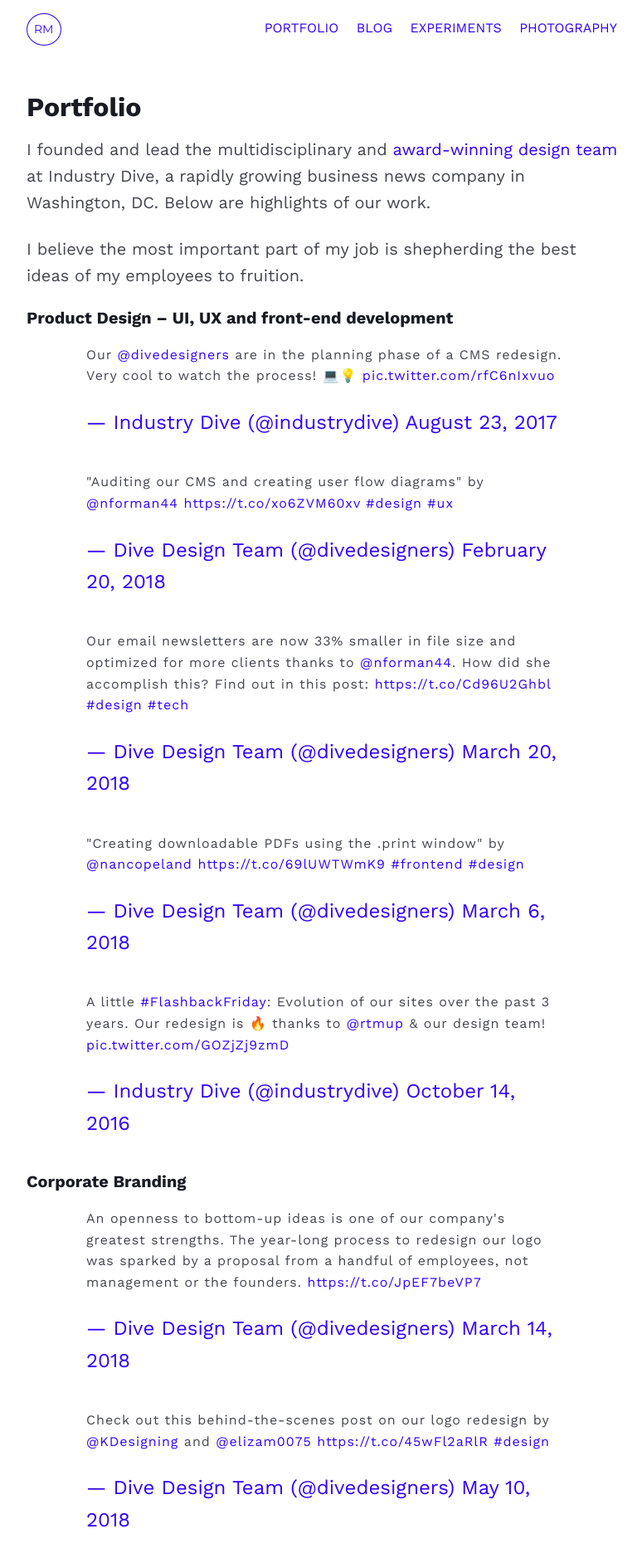
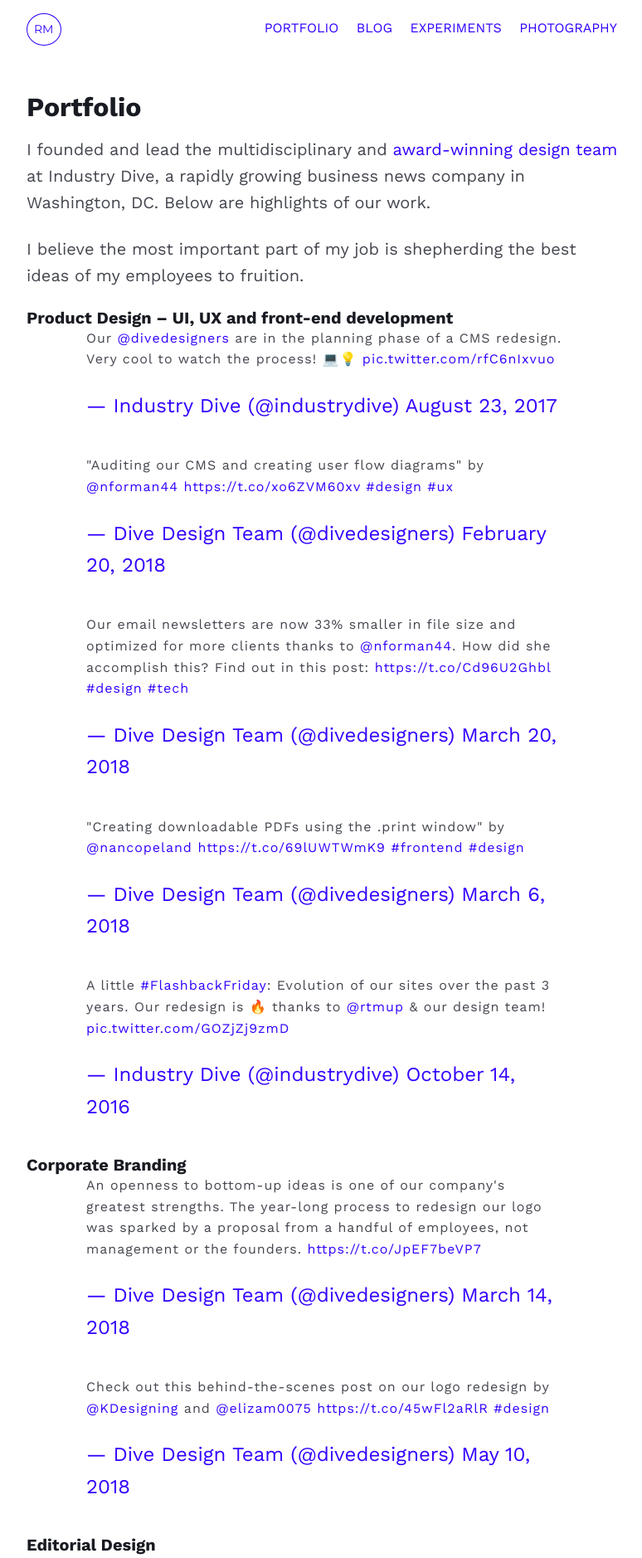
Before and after one commit to mcknightlabs/rtmup, a Jekyll site: the page built from portfolio.html, in a window 1280 px wide. Shown: the top 1878 px of the page at 83% size, without its empty margins (248-1022 px from the left). Built offline with Jekyll 4.4.1, drawn with Linux system fonts in a browser that asks for light colours; comment, search, counter and statistics services are not loaded.

Commit message:
updates portfolio styling

```diff
--- a/scss/_global.scss
+++ b/scss/_global.scss
@@ -3,6 +3,9 @@
 	-webkit-font-smoothing: antialiased;
 	-moz-osx-font-smoothing: grayscale;
 	overflow-y: scroll;
+}
+.twitter-tweet {
+	margin: 0;
 }
 .store {
 	margin-top: 2.5rem;
--- a/stylesheets/app.css
+++ b/stylesheets/app.css
@@ -363,6 +363,9 @@
   -webkit-font-smoothing: antialiased;
   -moz-osx-font-smoothing: grayscale;
   overflow-y: scroll; }
+
+.twitter-tweet {
+  margin: 0; }
 
 .store {
   margin-top: 2.5rem;
```
